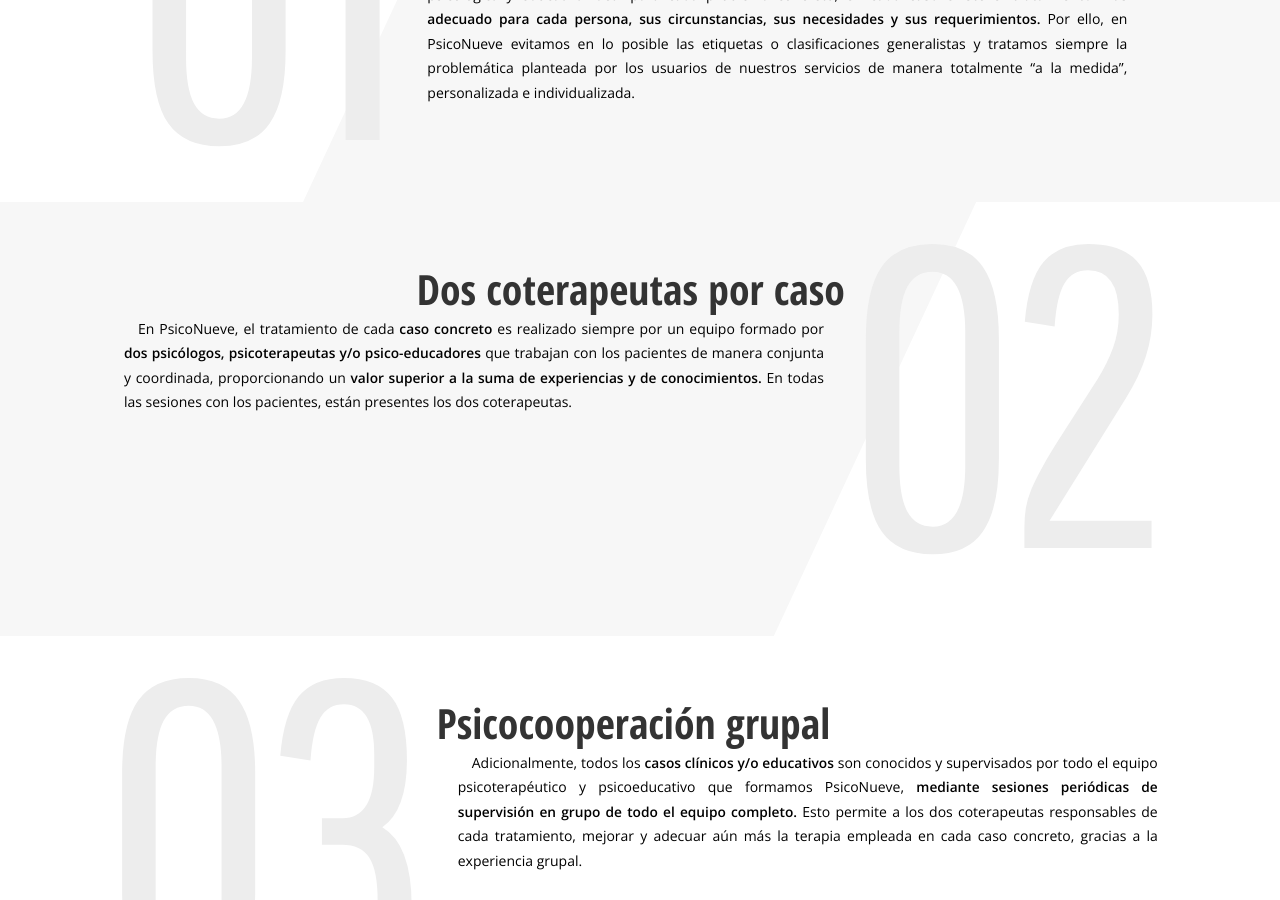
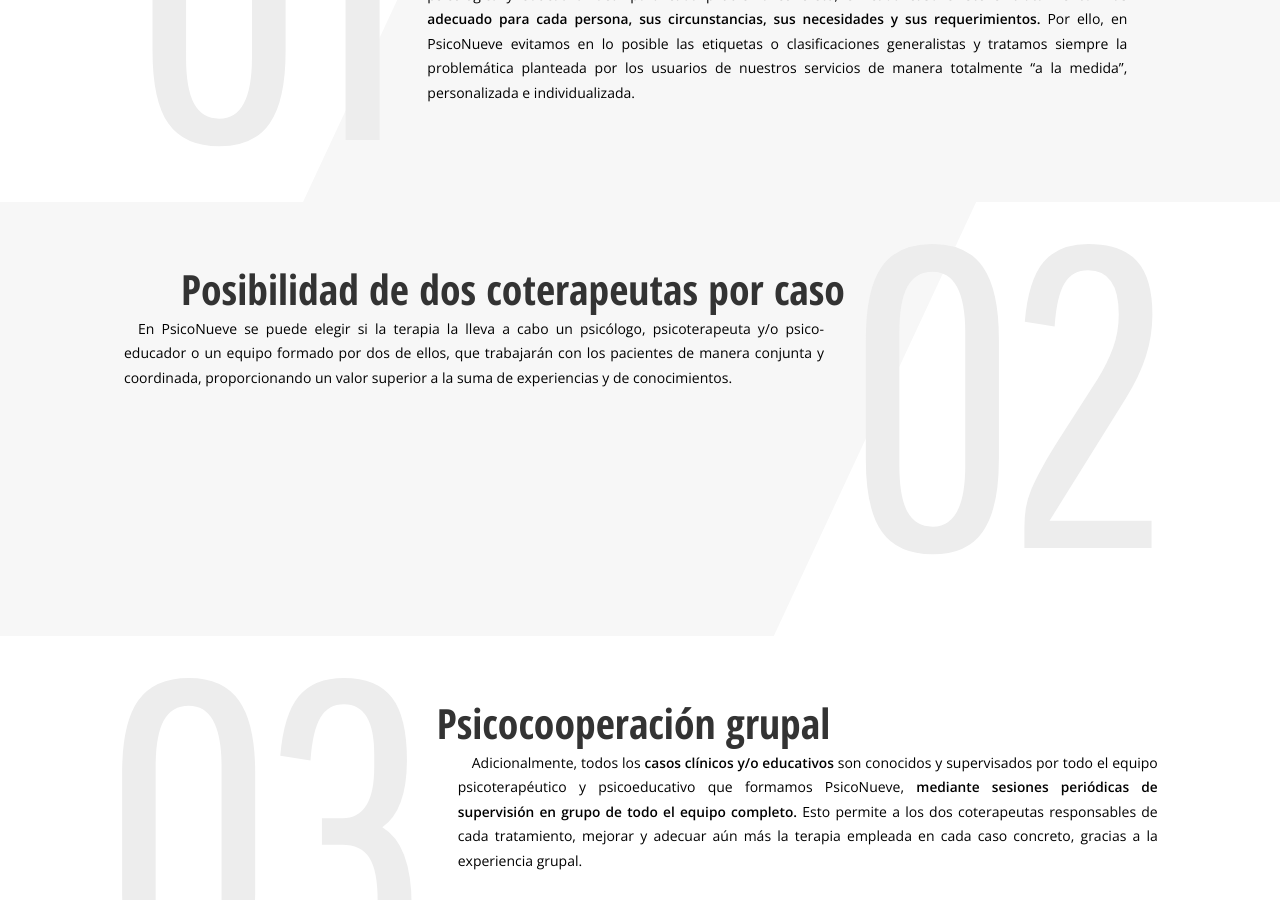
Before and after one commit to santiagodls/psiconueve, a Jekyll site: the page built from nuestra_filosofia.html, in a window 1280 px wide and 900 px high, scrolled down 763 px. Built offline with Jekyll 4.4.1, drawn with Linux system fonts in a browser that asks for light colours.

Commit message:
Update nuestra_filosofia.html

```diff
--- a/nuestra_filosofia.html
+++ b/nuestra_filosofia.html
@@ -17,9 +17,9 @@ subtitle: Los nueve principios que nos determinan
 	<li>
 		<div class="text-wrapper">
 			<div class="content">
-				<h1 class="title">Dos coterapeutas por caso</h1>
+				<h1 class="title">Posibilidad de dos coterapeutas por caso</h1>
 				<p>
-					En PsicoNueve, el tratamiento de cada <b>caso concreto</b> es realizado siempre por un equipo formado por <b>dos psicólogos, psicoterapeutas y/o psico-educadores</b> que trabajan con los pacientes de manera conjunta y coordinada, proporcionando un <b>valor superior a la suma de experiencias y de conocimientos.</b> En todas las sesiones con los pacientes, están presentes los dos coterapeutas.
+					En PsicoNueve se puede elegir si la terapia la lleva a cabo un psicólogo, psicoterapeuta y/o psico-educador o un equipo formado por dos de ellos, que trabajarán con los pacientes de manera conjunta y coordinada, proporcionando un valor superior a la suma de experiencias y de conocimientos.
 				</p>
 			</div>
 		</div>
```
